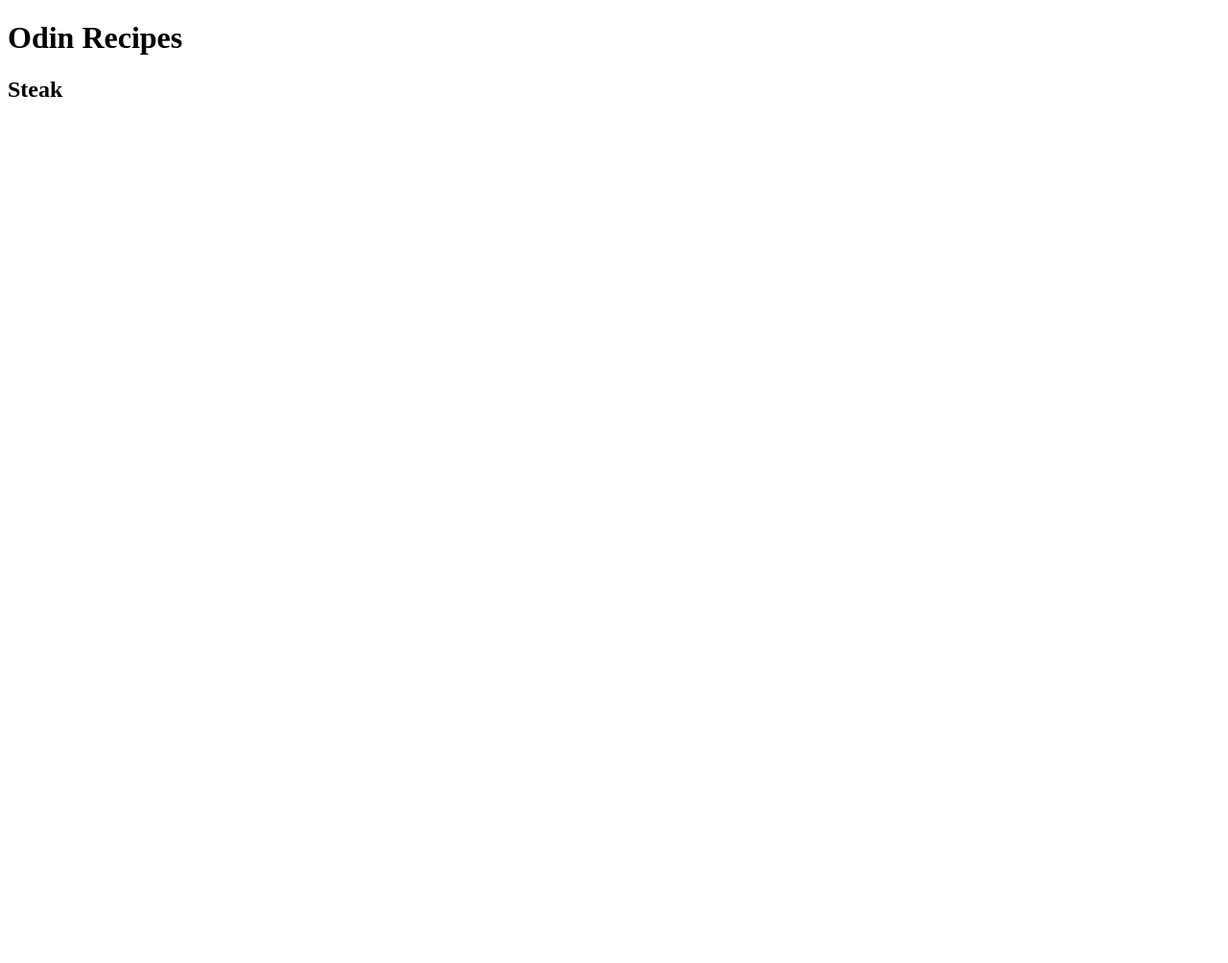
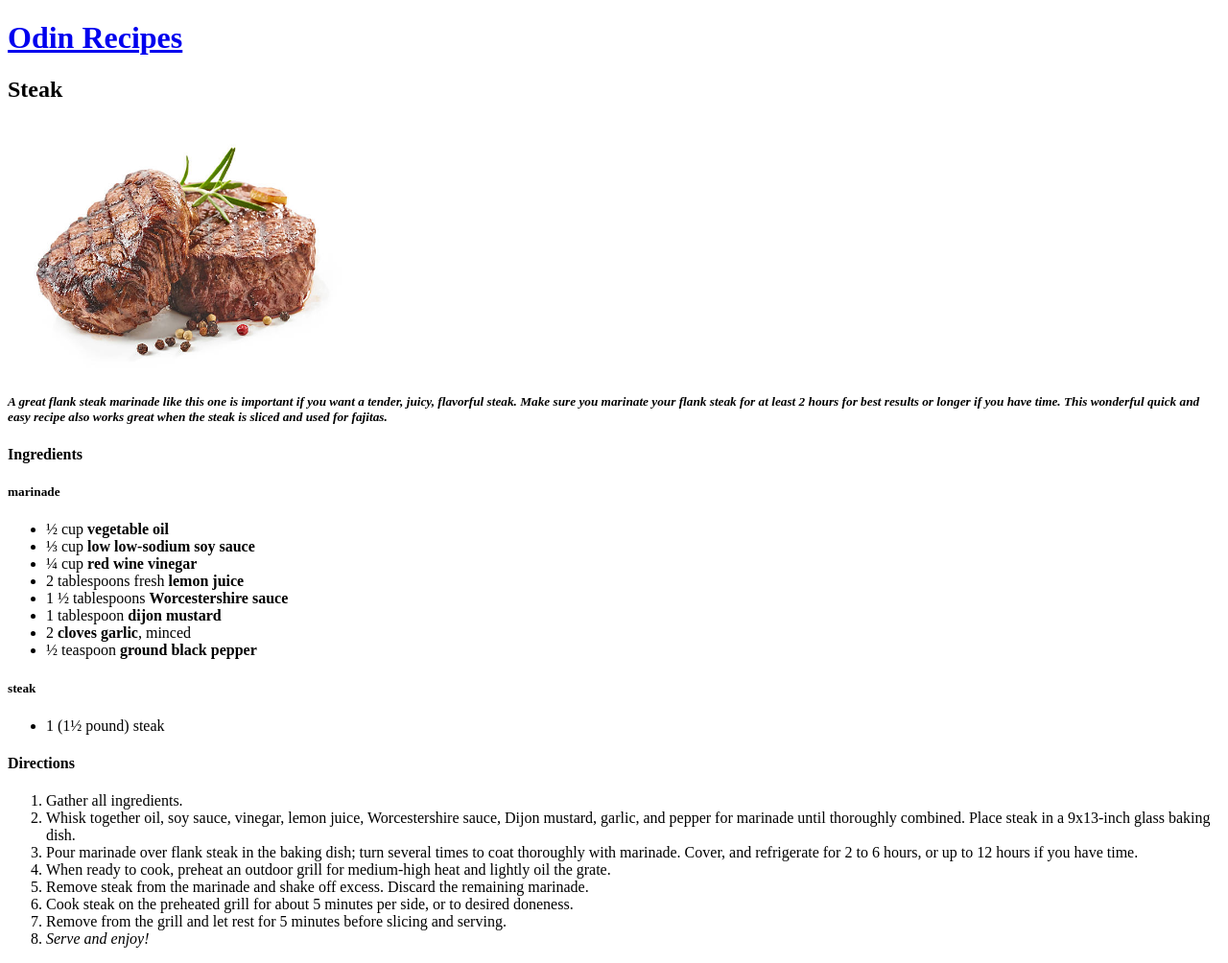
Before and after one commit to anon-e-mouse123/odin-recipes, a plain HTML site: page recipes/steak.html in a window 1280 px wide. Shown: the whole page at 96% size. Before the commit the page ends 800 px from the top, so only its background shows below. Drawn offline with Linux system fonts and the light colour scheme.

Commit message:
Finish steak recipe page

```diff
--- a/recipes/steak.html
+++ b/recipes/steak.html
@@ -5,8 +5,39 @@
         <meta title="Odin Recipes">
     </head>
     <body>
-        <h1>Odin Recipes</h1>
+        <h1><a href="../index.html">Odin Recipes</a></h1>
         <h2>Steak</h2>
+        <img src="../images/steak.jpg" alt="A delicious looking piece of steak" width="350">
+        <h5>
+            <em>A great flank steak marinade like this one is important if you want a tender, juicy, flavorful steak. Make sure you marinate your flank steak for at least 2 hours for best results or longer if you have time. This wonderful quick and easy recipe also works great when the steak is sliced and used for fajitas.</em>
+        </h5>
+        <h4><strong>Ingredients</strong></h4>
+        <h5><strong>marinade</strong></h5>
+        <ul>
+            <li>&frac12; cup <strong>vegetable oil</strong></li>
+            <li>&frac13; cup <strong>low low-sodium soy sauce</strong></li>
+            <li>&frac14; cup <strong>red wine vinegar</strong></li>
+            <li>2 tablespoons fresh <strong>lemon juice</strong></li>
+            <li>1 &frac12; tablespoons <strong>Worcestershire sauce</strong></li>
+            <li>1 tablespoon <strong>dijon mustard</strong></li>
+            <li>2 <strong>cloves garlic</strong>, minced</li>
+            <li>&frac12; teaspoon <strong>ground black pepper</strong></li>
+        </ul>
+        <h5><strong>steak</strong></h5>
+        <ul>
+            <li>1 (1&frac12; pound) steak</li>
+        </ul>
+        <h4><strong>Directions</strong></h4>
+        <ol>
+            <li>Gather all ingredients.</li>
+            <li>Whisk together oil, soy sauce, vinegar, lemon juice, Worcestershire sauce, Dijon mustard, garlic, and pepper for marinade until thoroughly combined. Place steak in a 9x13-inch glass baking dish.</li>
+            <li>Pour marinade over flank steak in the baking dish; turn several times to coat thoroughly with marinade. Cover, and refrigerate for 2 to 6 hours, or up to 12 hours if you have time.</li>
+            <li>When ready to cook, preheat an outdoor grill for medium-high heat and lightly oil the grate.</li>
+            <li>Remove steak from the marinade and shake off excess. Discard the remaining marinade.</li>
+            <li>Cook steak on the preheated grill for about 5 minutes per side, or to desired doneness.</li>
+            <li>Remove from the grill and let rest for 5 minutes before slicing and serving.</li>
+            <li><em>Serve and enjoy!</em></li>
+        </ol>
 
     </body>
 </html>
```
